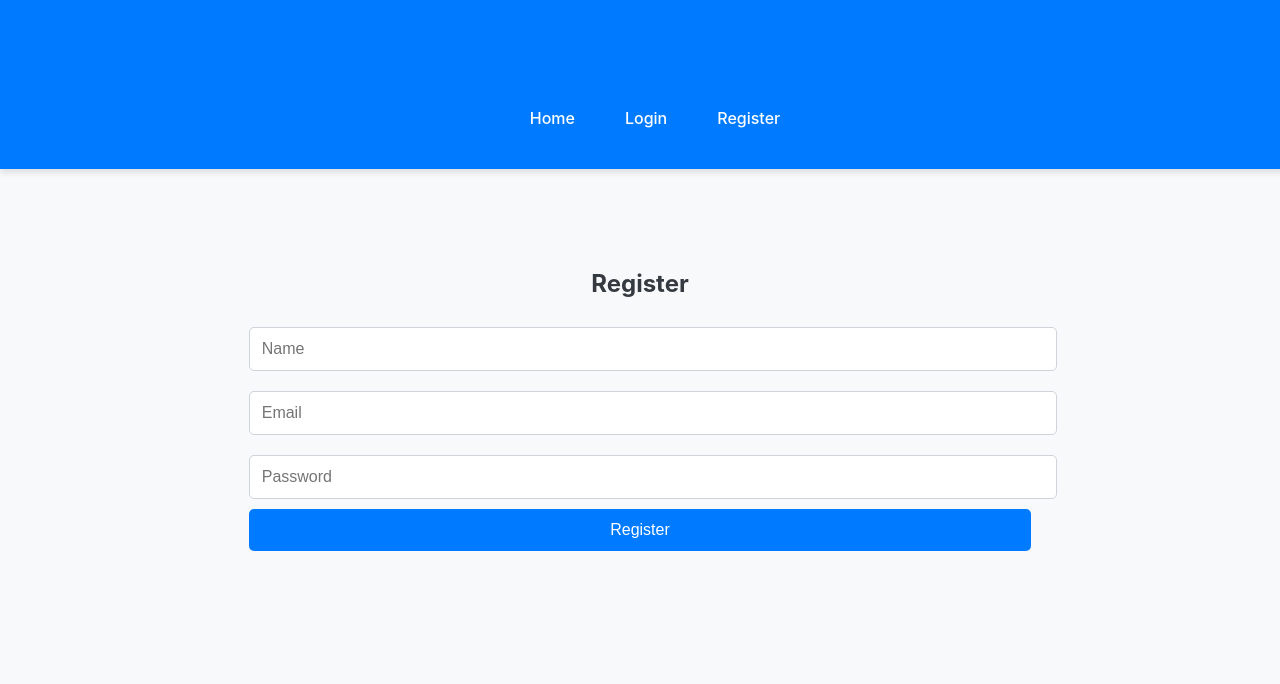
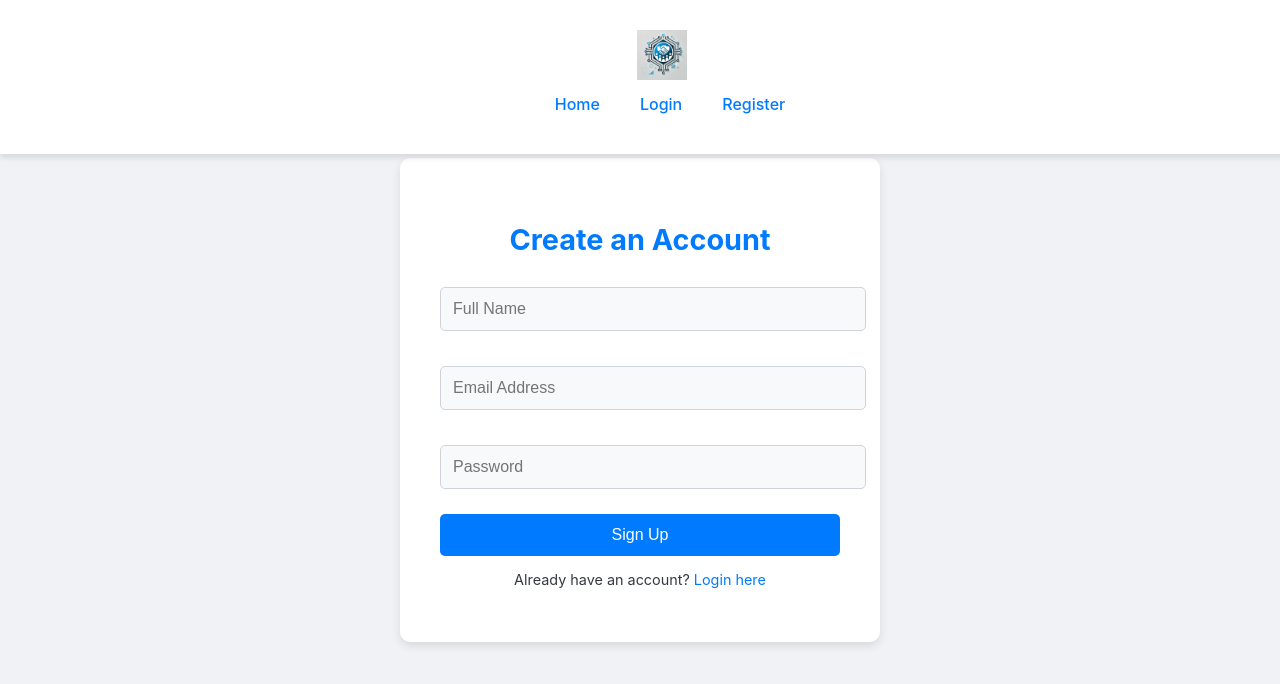
Before and after one commit to rohitKumarSingh19/community-platform, a React (Create React App) app in the folder client/: page /register in a window 1280 px wide. Shown: the top 684 px of the page. Built offline with nearby package versions, Linux system fonts and the light colour scheme.

Commit message:
Create Register page , Login Page and Styling

```diff
--- a/client/src/components/Navbar.css
+++ b/client/src/components/Navbar.css
@@ -1,7 +1,7 @@
 /* Navbar Styling */
 .navbar {
   background-color: #ffffff;
-  padding: 15px 20px;
+  padding: 10px 30px;
   display: flex;
   justify-content: space-between;
   align-items: center;
@@ -18,16 +18,17 @@
   font-weight: bold;
   color: #007bff;
 }
+.logo-img{
+  height: 50px;
+  width:auto;
+  margin-right: 15px;
+}
 
 .nav-links {
   list-style: none;
   display: flex;
-  gap: 25px;
+  gap: 20px;
   margin-right: 20px;
-}
-
-.nav-links li {
-  display: inline;
 }
 
 .nav-links a {
@@ -35,7 +36,7 @@
   text-decoration: none;
   font-size: 1rem;
   font-weight: 500;
-  padding: 8px 15px;
+  padding: 5px 10px;
   border-radius: 5px;
   transition: all 0.3s ease-in-out;
 }
--- a/client/src/components/Navbar.js
+++ b/client/src/components/Navbar.js
@@ -17,12 +17,14 @@
 // export default Navbar;
 import React from 'react';
 import { Link } from 'react-router-dom';
+import logo from '../assets/community-1.webp';
 import './Navbar.css';
 const Navbar = () => {
   return (
     <nav className="navbar">
       <div className="container">
-        <h1 className="logo">Community</h1>
+        {/* <h1 className="logo">Community</h1> */}
+        <img src={logo} alt="Logo" className="logo-img" />
         <ul className="nav-links">
           <li><Link to="/">Home</Link></li>
           <li><Link to="/login">Login</Link></li>
--- /dev/null
+++ b/client/src/pages/Login.css
@@ -0,0 +1,136 @@
+/* Login Page Styling
+.login-container {
+    background: white;
+    padding: 40px;
+    max-width: 400px;
+    margin: 120px auto;
+    border-radius: 10px;
+    box-shadow: 0 4px 10px rgba(0, 0, 0, 0.1);
+    text-align: center;
+  }
+
+  .login-container h2 {
+    color: #007bff;
+    font-size: 1.8rem;
+    margin-bottom: 20px;
+  }
+
+  .login-form {
+    display: flex;
+    flex-direction: column;
+    gap: 15px;
+  }
+
+  .login-form input {
+    width: 100%;
+    padding: 12px;
+    border: 1px solid #ced4da;
+    border-radius: 5px;
+    font-size: 1rem;
+    background-color: #f8f9fa;
+  }
+
+  .login-form .btn {
+    background: #007bff;
+    color: white;
+    padding: 12px;
+    width: 100%;
+    border: none;
+    border-radius: 5px;
+    font-size: 1rem;
+    cursor: pointer;
+    transition: all 0.3s;
+  }
+
+  .login-form .btn:hover {
+    background: #0056b3;
+  }
+
+  /* Responsive Design */
+
+  /* @media (max-width: 768px) {
+    .login-container {
+      width: 90%;
+    }
+  } */
+
+
+  /* Login Page Styling */
+.login-container {
+    display: flex;
+    justify-content: center;
+    align-items: center;
+    height: 100vh;
+    background-color: #f0f2f5;
+  }
+
+  .login-box {
+    background: white;
+    padding: 40px;
+    max-width: 400px;
+    width: 100%;
+    border-radius: 10px;
+    box-shadow: 0 4px 10px rgba(0, 0, 0, 0.1);
+    text-align: center;
+  }
+
+  .login-box h2 {
+    color: #007bff;
+    font-size: 1.8rem;
+    margin-bottom: 20px;
+  }
+
+  .login-form {
+    display: flex;
+    flex-direction: column;
+    gap: 15px;
+  }
+
+  .input-group {
+    position: relative;
+  }
+
+  .input-group input {
+    width: 100%;
+    padding: 12px;
+    border: 1px solid #ced4da;
+    border-radius: 5px;
+    font-size: 1rem;
+    background-color: #f8f9fa;
+    transition: 0.3s;
+  }
+
+  .input-group input:focus {
+    border-color: #007bff;
+    outline: none;
+  }
+
+  .btn {
+    background: #007bff;
+    color: white;
+    padding: 12px;
+    width: 100%;
+    border: none;
+    border-radius: 5px;
+    font-size: 1rem;
+    cursor: pointer;
+    transition: all 0.3s;
+  }
+
+  .btn:hover {
+    background: #0056b3;
+  }
+
+  .register-link {
+    margin-top: 15px;
+    font-size: 0.9rem;
+  }
+
+  .register-link a {
+    color: #007bff;
+    text-decoration: none;
+  }
+
+  .register-link a:hover {
+    text-decoration: underline;
+  }
--- /dev/null
+++ b/client/src/pages/Register.css
@@ -0,0 +1,128 @@
+/* Register Page Styling */
+/* .register-container {
+  background: white;
+  padding: 40px;
+  max-width: 400px;
+  margin: 120px auto;
+  border-radius: 10px;
+  box-shadow: 0 4px 10px rgba(0, 0, 0, 0.1);
+  text-align: center;
+}
+
+.register-container h2 {
+  color: #007bff;
+  font-size: 1.8rem;
+  margin-bottom: 20px;
+}
+
+.register-form {
+  display: flex;
+  flex-direction: column;
+  gap: 15px;
+}
+
+.register-form input {
+  width: 100%;
+  padding: 12px;
+  border: 1px solid #ced4da;
+  border-radius: 5px;
+  font-size: 1rem;
+  background-color: #f8f9fa;
+}
+
+.register-form .btn {
+  background: #007bff;
+  color: white;
+  padding: 12px;
+  width: 100%;
+  border: none;
+  border-radius: 5px;
+  font-size: 1rem;
+  cursor: pointer;
+  transition: all 0.3s;
+}
+
+.register-form .btn:hover {
+  background: #0056b3;
+} */
+
+
+/* Register Page Styling */
+.register-container {
+  display: flex;
+  justify-content: center;
+  align-items: center;
+  height: 100vh;
+  background-color: #f0f2f5;
+}
+
+.register-box {
+  background: white;
+  padding: 40px;
+  max-width: 400px;
+  width: 100%;
+  border-radius: 10px;
+  box-shadow: 0 4px 10px rgba(0, 0, 0, 0.1);
+  text-align: center;
+}
+
+.register-box h2 {
+  color: #007bff;
+  font-size: 1.8rem;
+  margin-bottom: 20px;
+}
+
+.register-form {
+  display: flex;
+  flex-direction: column;
+  gap: 15px;
+}
+
+.input-group {
+  position: relative;
+}
+
+.input-group input {
+  width: 100%;
+  padding: 12px;
+  border: 1px solid #ced4da;
+  border-radius: 5px;
+  font-size: 1rem;
+  background-color: #f8f9fa;
+  transition: 0.3s;
+}
+
+.input-group input:focus {
+  border-color: #007bff;
+  outline: none;
+}
+
+.btn {
+  background: #007bff;
+  color: white;
+  padding: 12px;
+  width: 100%;
+  border: none;
+  border-radius: 5px;
+  font-size: 1rem;
+  cursor: pointer;
+  transition: all 0.3s;
+}
+
+.btn:hover {
+  background: #0056b3;
+}
+
+.login-link {
+  margin-top: 15px;
+  font-size: 0.9rem;
+}
+
+.login-link a {
+  color: #007bff;
+  text-decoration: none;
+}
+
+.login-link a:hover {
+  text-decoration: underline;
+}
--- a/client/src/pages/Register.js
+++ b/client/src/pages/Register.js
@@ -1,11 +1,51 @@
+// import React, { useState } from 'react';
+// import { useNavigate } from 'react-router-dom';
+// import axios from 'axios';
+// import './Register.css';
+
+// const Register = () => {
+//   const [name, setName] = useState('');
+//   const [email, setEmail] = useState('');
+//   const [password, setPassword] = useState('');
+//   const navigate = useNavigate();
+
+//   const handleSubmit = async (e) => {
+//     e.preventDefault();
+//     try {
+//       await axios.post('http://localhost:5000/api/auth/register', { name, email, password });
+//       navigate('/login');
+//     } catch (error) {
+//       console.error(error);
+//       alert('Registration failed');
+//     }
+//   };
+
+//   return (
+//     <div className="register-container">
+//       <h2>Register</h2>
+//       <form onSubmit={handleSubmit} className="register-form">
+//         <input type="text" placeholder="Name" value={name} onChange={(e) => setName(e.target.value)} required />
+//         <input type="email" placeholder="Email" value={email} onChange={(e) => setEmail(e.target.value)} required />
+//         <input type="password" placeholder="Password" value={password} onChange={(e) => setPassword(e.target.value)} required />
+//         <button type="submit" className="btn">Register</button>
+//       </form>
+//     </div>
+//   );
+// };
+
+// export default Register;
+
 import React, { useState } from 'react';
 import { useNavigate } from 'react-router-dom';
 import axios from 'axios';
+import './Register.css';
+
 const Register = () => {
   const [name, setName] = useState('');
   const [email, setEmail] = useState('');
   const [password, setPassword] = useState('');
   const navigate = useNavigate();
+
   const handleSubmit = async (e) => {
     e.preventDefault();
     try {
@@ -16,15 +56,25 @@ const Register = () => {
       alert('Registration failed');
     }
   };
+
   return (
-    <div className="container">
-      <h2>Register</h2>
-      <form onSubmit={handleSubmit} className="form">
-        <input type="text" placeholder="Name" onChange={(e) => setName(e.target.value)} required />
-        <input type="email" placeholder="Email" onChange={(e) => setEmail(e.target.value)} required />
-        <input type="password" placeholder="Password" onChange={(e) => setPassword(e.target.value)} required />
-        <button type="submit" className="btn">Register</button>
-      </form>
+    <div className="register-container">
+      <div className="register-box">
+        <h2>Create an Account</h2>
+        <form onSubmit={handleSubmit} className="register-form">
+          <div className="input-group">
+            <input type="text" placeholder="Full Name" value={name} onChange={(e) => setName(e.target.value)} required />
+          </div>
+          <div className="input-group">
+            <input type="email" placeholder="Email Address" value={email} onChange={(e) => setEmail(e.target.value)} required />
+          </div>
+          <div className="input-group">
+            <input type="password" placeholder="Password" value={password} onChange={(e) => setPassword(e.target.value)} required />
+          </div>
+          <button type="submit" className="btn">Sign Up</button>
+        </form>
+        <p className="login-link">Already have an account? <a href="/login">Login here</a></p>
+      </div>
     </div>
   );
 };
--- a/client/src/styles.css
+++ b/client/src/styles.css
@@ -1,16 +1,10 @@
 /* Global Styles */
-
 body {
     font-family: 'Inter', sans-serif;
     background-color: #f8f9fa;
     color: #343a40;
     margin: 0;
     padding: 0;
-    display: flex;
-    flex-direction: column;
-    align-items: center;
-    justify-content: center;
-    height: 100vh;
     }
 
     .container {
@@ -22,44 +16,57 @@ body {
 
     /* Navbar Styling */
     .navbar {
-    background-color: #007bff;
-    padding: 5px 5px;
+    background-color: #ffffff;
+    padding: 10px 30px;
     display: flex;
     justify-content: space-between;
     align-items: center;
-    color: white;
+    box-shadow: 0px 4px 6px rgba(0, 0, 0, 0.1);
+    position: fixed;
     width: 100%;
-    position: fixed;
     top: 0;
     left: 0;
-    box-shadow: 0px 4px 6px rgba(0, 0, 0, 0.1);
+    z-index: 1000;
+    transition: all 0.3s ease-in-out;
     }
 
     .navbar .logo {
     font-size: 1.8rem;
     font-weight: bold;
+    color: #007bff;
+    margin: 0;
+    padding: 5px 0;
     }
 
     .nav-links {
     list-style: none;
     display: flex;
     gap: 20px;
+    margin: 0;
+    padding: 0;
+    align-items: center;
     }
 
     .nav-links li {
     display: inline;
+    margin: 0;
+    padding: 0;
     }
 
     .nav-links a {
-    color: white;
+    color: #007bff;
     text-decoration: none;
     font-size: 1rem;
     font-weight: 500;
-    transition: all 0.3s ease;
+    padding: 5px 10px;
+    border-radius: 5px;
+    transition: all 0.3s ease-in-out;
+    line-height: 40px;
     }
 
     .nav-links a:hover {
-    text-decoration: underline;
+    background: #007bff;
+    color: white;
     }
 
     /* Forms */
@@ -124,7 +131,9 @@ body {
     @media (max-width: 768px) {
     .navbar {
     flex-direction: column;
-    padding: 10px;
+    height: auto;
+    padding: 8px 15px;
+    text-align: center;
     }
     .nav-links {
     flex-direction: column;
```
Also changed, not shown: client/src/pages/Login.js (+51 -7 lines), client/src/assets/community-1.webp (added).
